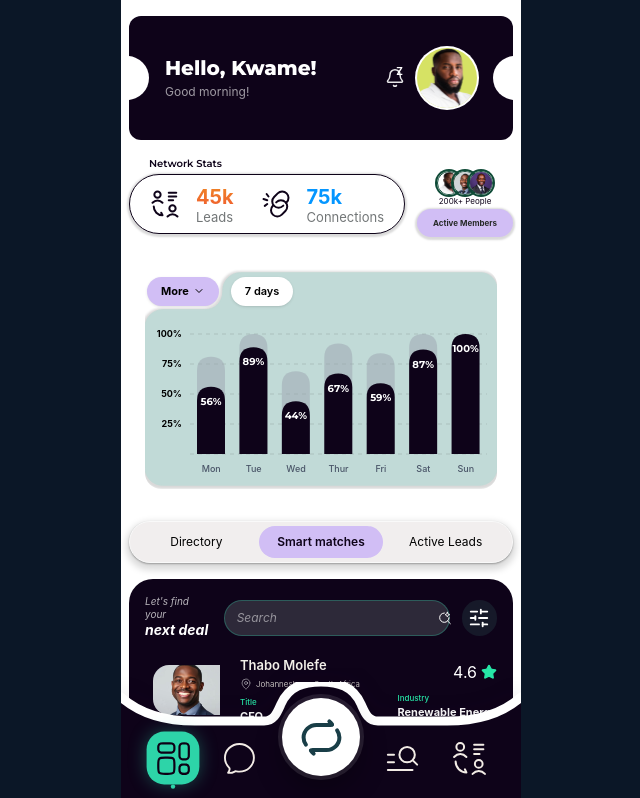
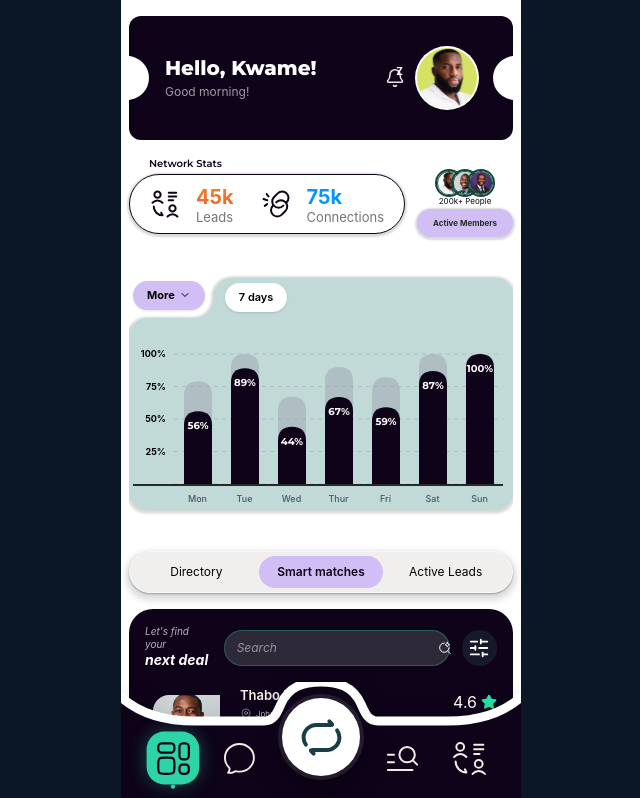
Before and after one commit to evabanegacom/p23-task, a React (Vite) app: page / in a window 1280 px wide. Shown: the top 798 px of the page, without its empty margins (319-959 px from the left). Built offline with nearby package versions, Linux system fonts and the light colour scheme.

Commit message:
working on charrt more button

```diff
--- a/src/components/chart.tsx
+++ b/src/components/chart.tsx
@@ -88,10 +88,10 @@ const ChartSection = () => {
   ];
 
   return (
-    <section className="relative rounded-3xl p-4 text-black overflow-hidden">
+    <section className="relative rounded-3xl px-0 py-4 text-black overflow-hidden">
 
       {/* Chart container */}
-      <div className="relative rounded-2xl overflow-hidden" style={{ height: 220 }}>
+      <div className="relative rounded-2xl overflow-hidden" style={{ height: 250 }}>
 
         {/* Background */}
         <img
@@ -102,23 +102,33 @@ const ChartSection = () => {
 
         {/* Top-left pill row: More + 7 days inside the SVG notch */}
         <div
-          className="absolute z-20 flex items-center gap-3"
-          style={{ top: 8, left: 2 }}
+          className="absolute z-20 flex items-center gap-5"
+          style={{ top: 12, left: 4 }}
         >
-          <button className="flex items-center gap-1 text-[11px] font-bold bg-[#D1BEF5] rounded-full px-3.5 py-1.5 shadow-sm">
+          <button className="flex items-center gap-1 text-[11px] font-bold bg-[#D1BEF5] rounded-full px-3.5 py-1.5 shadow-sm mb-[2px]">
             More <ChevronDown className="w-3 h-3" />
           </button>
-          <div className="text-[11px] font-semibold bg-white rounded-full px-3.5 py-1.5 shadow-sm">
+          <div className="text-[11px] font-semibold bg-white rounded-full px-3.5 py-1.5 shadow-sm mt-[2px]">
             7 days
           </div>
         </div>
 
         {/* Chart */}
         <div className="relative z-10 w-full h-full">
+          {/* Baseline that protrudes to the left */}
+          <div
+            className="absolute bg-[#262A27] z-20"
+            style={{
+              height: 2.5,
+              left: 4,
+              right: 10,
+              bottom: 33
+            }}
+          />
           <ResponsiveContainer width="100%" height="100%">
             <BarChart
               data={chartData}
-              margin={{ top: 65, right: 10, left: 10, bottom: 5 }}
+              margin={{ top: 85, right: 10, left: 10, bottom: 5 }}
               barCategoryGap="18%"
             >
               <CartesianGrid
```
